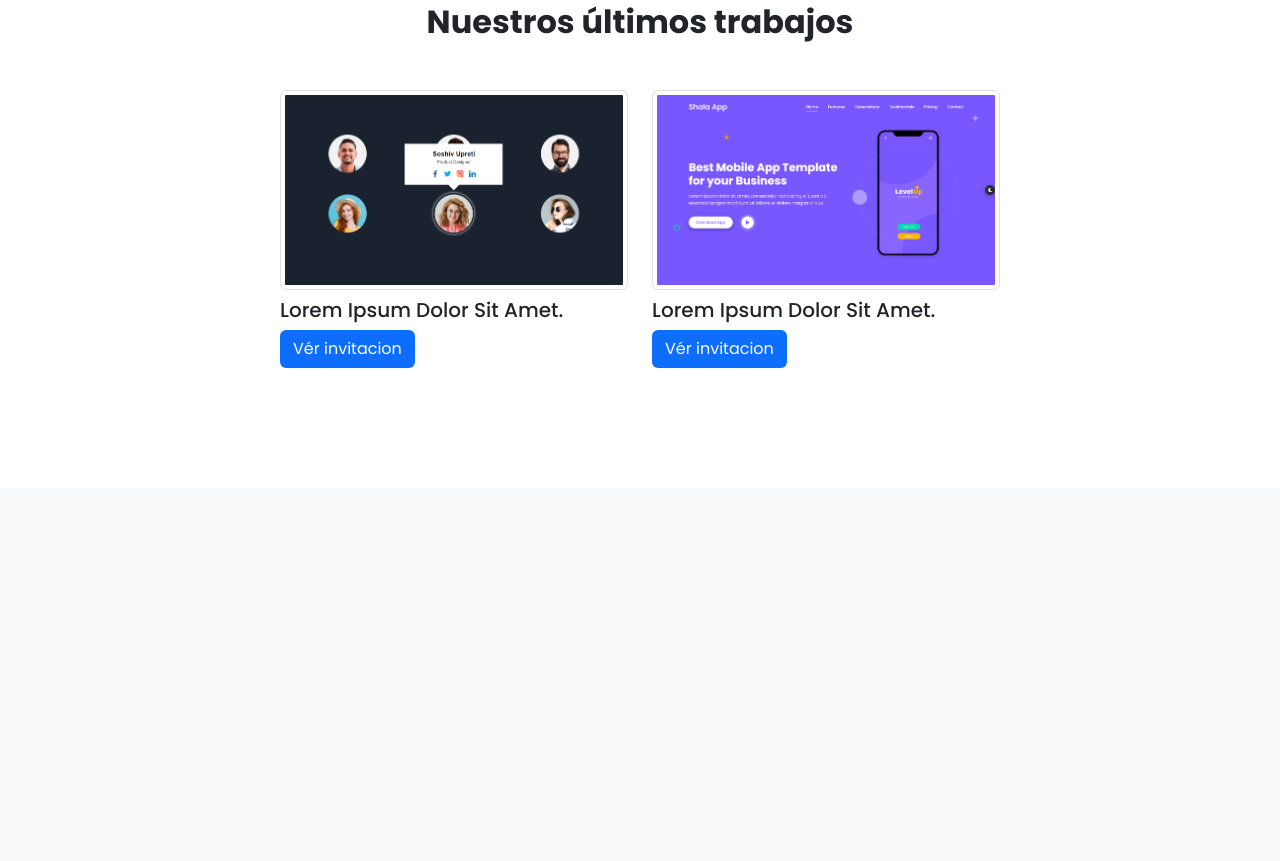
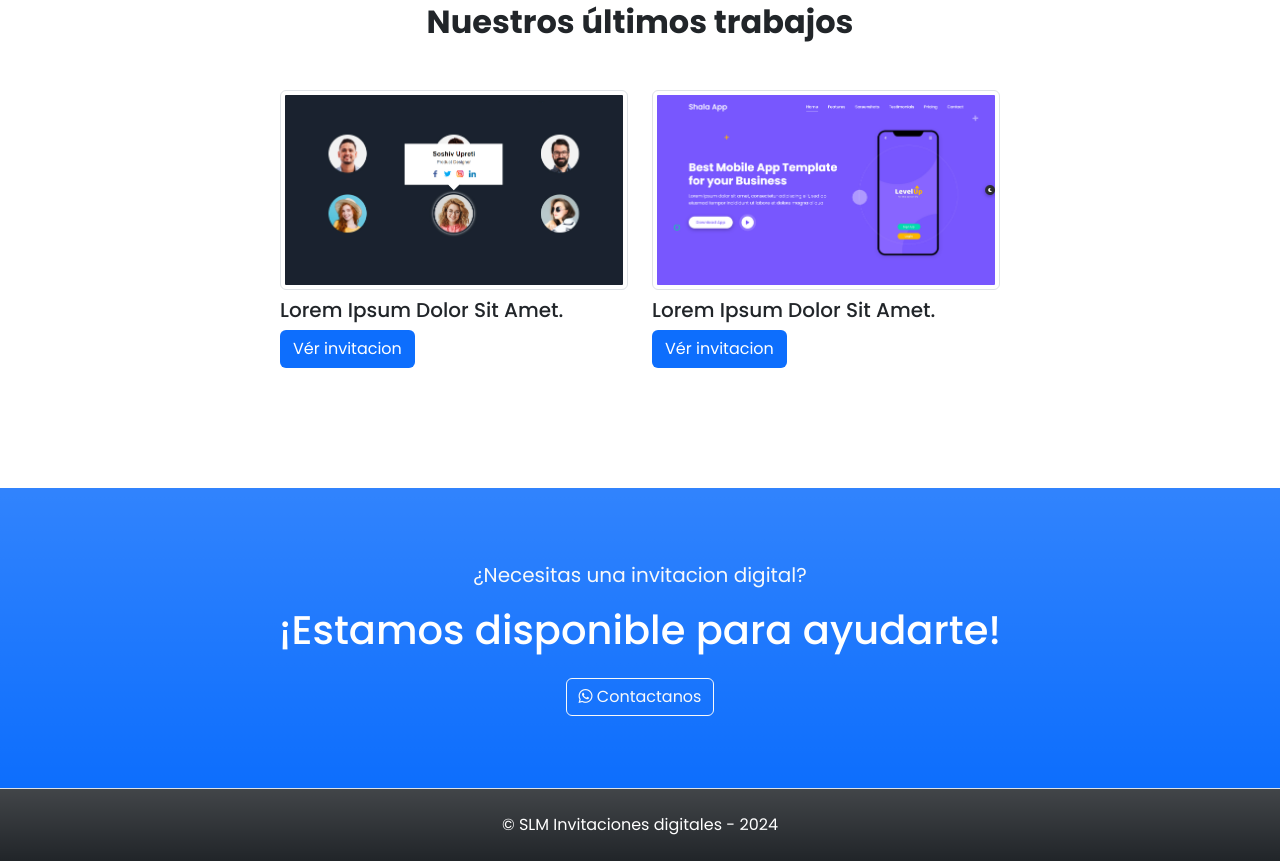
Before and after one commit to martinsosa5/web-invitaciones, a plain HTML site: page index.html in a window 1280 px wide. Shown: the part 1393-2254 px from the top of the page. Before the commit the page ends 1881 px from the top, so only its background shows below. Drawn offline with nearby package versions, Linux system fonts and the light colour scheme.

Commit message:
agregue la seccion de contacto

```diff
--- a/index.html
+++ b/index.html
@@ -174,8 +174,29 @@
               </div>
 
           </div>
-      </section>
+        </section>
 
+        <!-- FREELANCE SECTION -->
+        <section class="freelance_section bg-primary bg-gradient py-5">
+          <div class="container-lg py-4">
+              <div class="row justify-content-center">
+                  <div class="col-lg-8 text-center">
+                      <p class="text-light fs-5">¿Necesitas una invitacion digital?</p>
+                      <h2 class="text-white fs-1 mb-4">¡Estamos disponible para ayudarte!</h2>
+                      <a href="" target="_blank" class="btn btn-outline-light"><i class="fa-brands fa-whatsapp"></i>  Contactanos</a>
+                  </div>
+              </div>
+          </div>
+        </section>
+
+        <!-- FOOTER -->
+        <footer class="footer border-top py-4 bg-dark bg-gradient">
+          <div class="container-lg">
+              <div class="col-lg-12">
+                  <p class="m-0 text-white text-center">&copy; SLM Invitaciones digitales - 2024</p>
+              </div>
+          </div>
+        </footer>
 
     <!-- Bootstrap 5 SCRIPT -->
     <script src="https://cdn.jsdelivr.net/npm/bootstrap@5.2.3/dist/js/bootstrap.bundle.min.js"
```
